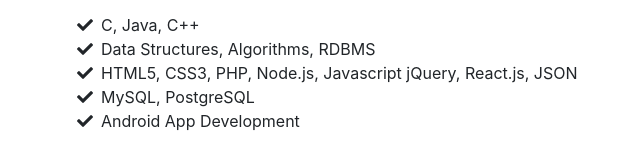
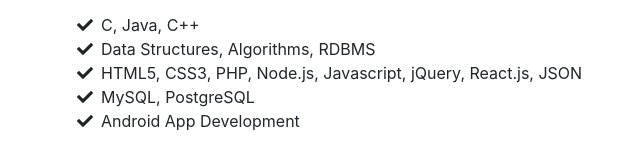
Before and after one commit to kishan00747/kishan00747.github.io, a website with bundled scripts: page index.html in a window 1280 px wide. Shown: the part 3504-3667 px from the top of the page, 259-899 px from the left. Built offline with nearby package versions, Linux system fonts and the light colour scheme; a web font is replaced by a local one.

Commit message:
Updated skills and projects

```diff
--- a/index.html
+++ b/index.html
@@ -256,7 +256,7 @@
                Data Structures, Algorithms, RDBMS</li>
             <li>
               <i class="fa-li fa fa-check"></i>
-              HTML5, CSS3, PHP, Node.js, Javascript jQuery, React.js, JSON</li>
+              HTML5, CSS3, PHP, Node.js, Javascript, jQuery, React.js, JSON</li>
             <li>
               <i class="fa-li fa fa-check"></i>
               MySQL, PostgreSQL</li>
```
